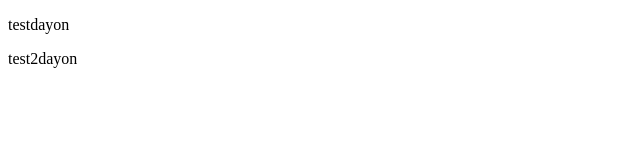
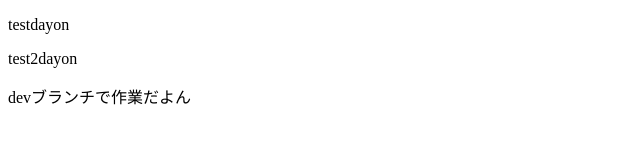
Before and after one commit to soratenchan/handson0104, a plain HTML site: page index.html in a window 1280 px wide. Shown: the whole page, without its empty margins (0-640 px from the left). Drawn offline with Linux system fonts and the light colour scheme.

Commit message:
１行追加

```diff
--- a/index.html
+++ b/index.html
@@ -9,5 +9,6 @@
   <body>
     <p>testdayon</p>
     <p>test2dayon</p>
+    <p>devブランチで作業だよん</p>
   </body>
 </html>
```
